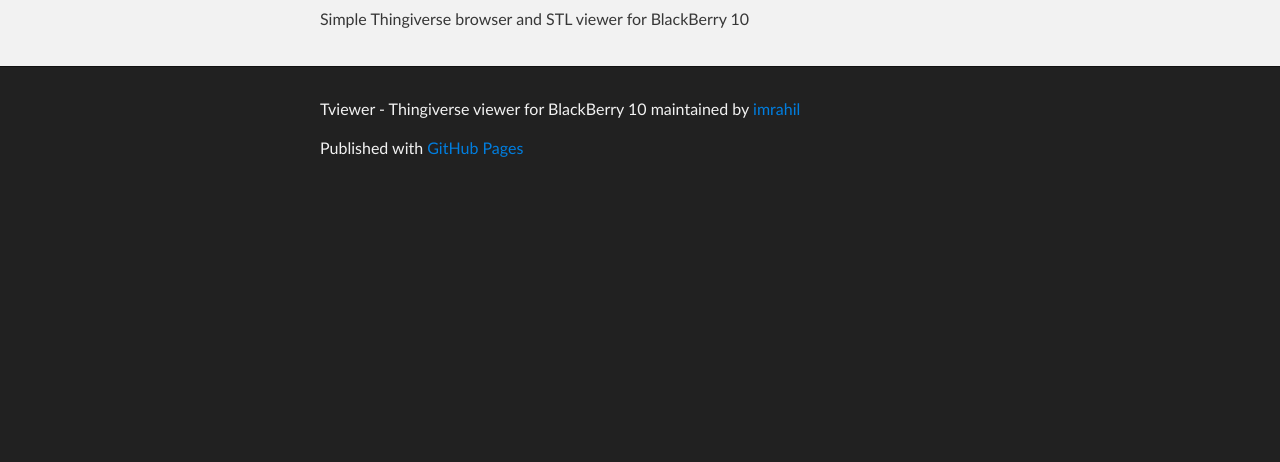
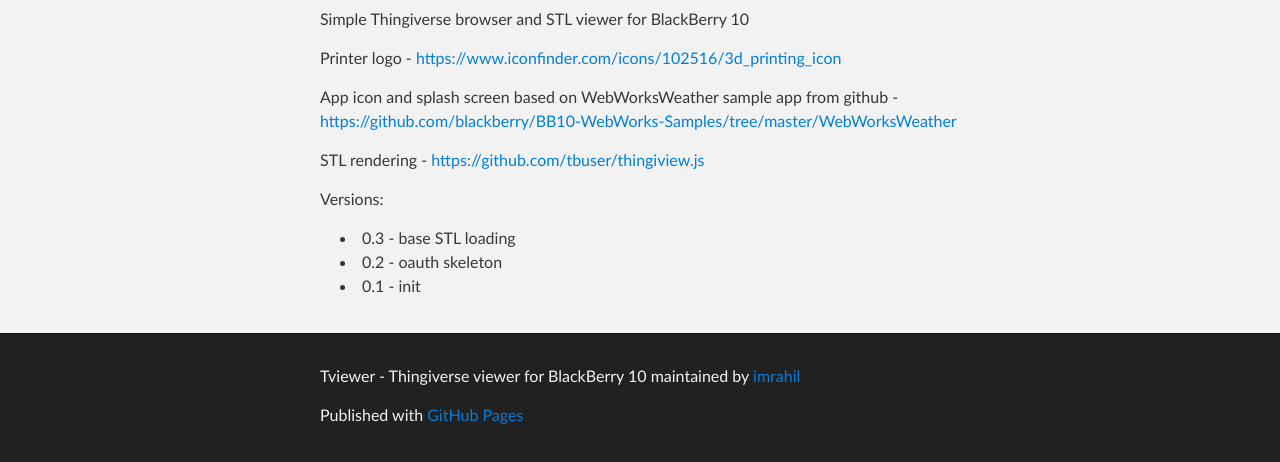
Before and after one commit to imrahil/thingiverse-bb10, a plain HTML site: page index.html in a window 1280 px wide. Shown: the part 380-842 px from the top of the page. Before the commit the page ends 800 px from the top, so only its background shows below. Drawn offline with Linux system fonts and the light colour scheme.

Commit message:
Just update

```diff
--- a/index.html
+++ b/index.html
@@ -31,10 +31,20 @@
     <!-- MAIN CONTENT -->
     <div id="main_content_wrap" class="outer">
       <section id="main_content" class="inner">
-        <h1>
-<a name="tviewer" class="anchor" href="#tviewer"><span class="octicon octicon-link"></span></a>Tviewer</h1>
+        <h1><a name="tviewer" class="anchor" href="#tviewer"><span class="octicon octicon-link"></span></a>Tviewer</h1>
+        <p>Simple Thingiverse browser and STL viewer for BlackBerry 10</p>
 
-<p>Simple Thingiverse browser and STL viewer for BlackBerry 10</p>
+        <p>Printer logo - <a href="https://www.iconfinder.com/icons/102516/3d_printing_icon" target="_blank">https://www.iconfinder.com/icons/102516/3d_printing_icon</a></p>
+        <p>App icon and splash screen based on WebWorksWeather sample app from github - <a href="https://github.com/blackberry/BB10-WebWorks-Samples/tree/master/WebWorksWeather" target= "_blank">https://github.com/blackberry/BB10-WebWorks-Samples/tree/master/WebWorksWeather</a></p>
+
+        <p>STL rendering - <a href="https://github.com/tbuser/thingiview.js" target="_blank">https://github.com/tbuser/thingiview.js</a></p>
+
+        <p>Versions:</p>
+        <ul>
+          <li>0.3 - base STL loading</li>
+          <li>0.2 - oauth skeleton</li>
+          <li>0.1 - init</li>
+        </ul>
       </section>
     </div>
 
```
Also changed, not shown: 1 other file.
